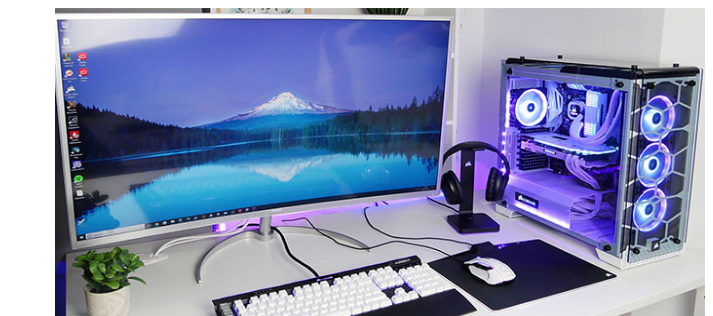
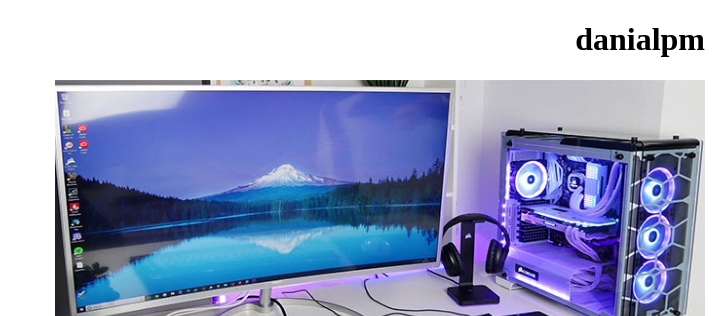
Before and after one commit to danialpm/project, a plain HTML site: page index.html in a window 1280 px wide. Shown: the top 316 px of the page, without its empty margins (567-1280 px from the left). Drawn offline with Linux system fonts and the light colour scheme.

Commit message:
change title index.html

```diff
--- a/index.html
+++ b/index.html
@@ -8,6 +8,9 @@
 
 </head>
 <body>
+<h1>
+  danialpm
+</h1>
 
 <header>
   <nav>
```
